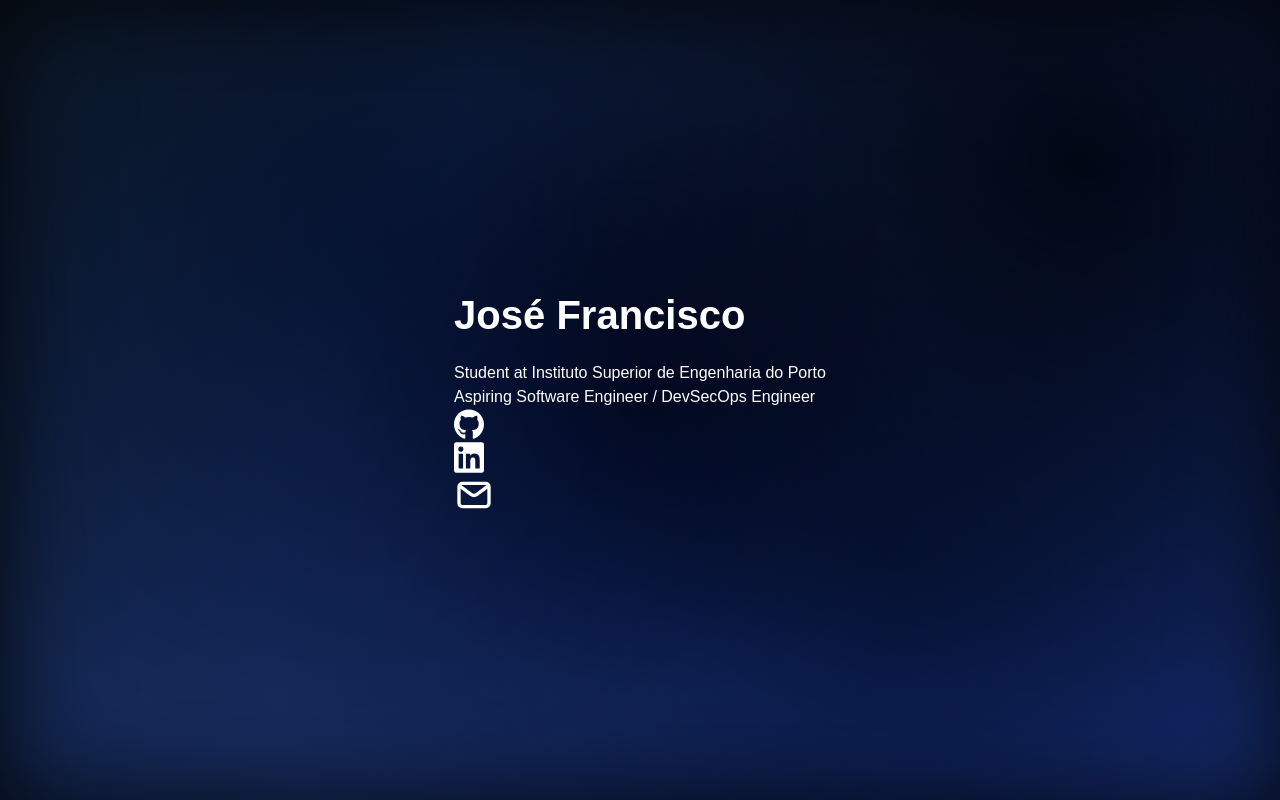
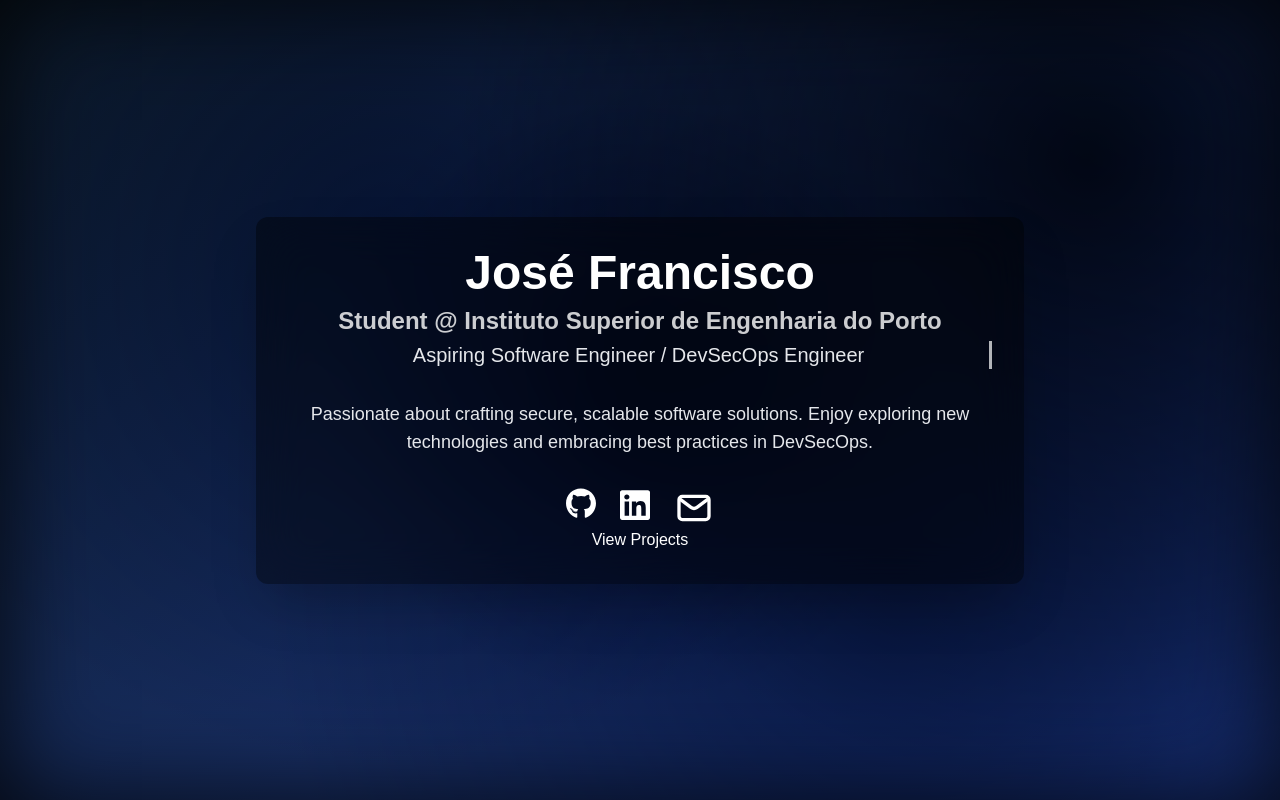
Before and after one commit to josefrancisco17/cv-website, a Next.js app: page / in a window 1280 px wide. Built offline with nearby package versions, Linux system fonts and the light colour scheme.

Commit message:
Adding animations and project overview

```diff
--- a/src/app/layout.js
+++ b/src/app/layout.js
@@ -8,7 +8,7 @@ export const metadata = {
 export default function RootLayout({ children }) {
     return (
         <html lang="en">
-      <body>
+        <body className="no-scrollbar">
         {children}
         </body>
         </html>
--- a/src/app/page.js
+++ b/src/app/page.js
@@ -1,40 +1,152 @@
+"use client";
+
+import { useState, useRef } from "react";
 import Image from "next/image";
+import { motion, AnimatePresence } from "framer-motion";
 
 export default function Home() {
+    const [showProjects, setShowProjects] = useState(false);
+    const containerRef = useRef(null);
+
+    const sampleProjects = [
+        { name: "NEETI Website", desc: "A website for the students of ISEP-LETI.", href: "https://neeti.josefranciso.tech/" },
+        { name: "Library Managing System", desc: "A Spring Boot API with microservices, using RabbitMQ as a message broker." , href: "https://github.com/josefrancisco17/SIDIS-LMS"},
+        { name: "Library Client App", desc: "A React Native mobile application that enables users to manage their books." , href: "https://github.com/josefrancisco17/DSSMV_ProjectReact_1220971"},
+    ];
+
+    const handleMouseMove = (e) => {
+        const container = containerRef.current;
+        if (!container) return;
+
+        const rect = container.getBoundingClientRect();
+        const x = e.clientX - rect.left;
+        const y = e.clientY - rect.top;
+
+        const midX = rect.width / 2;
+        const midY = rect.height / 2;
+
+        const maxRotation = 15;
+        const rotateY = ((x - midX) / midX) * maxRotation;
+        const rotateX = -((y - midY) / midY) * maxRotation;
+
+        container.style.transform = `perspective(1000px) rotateX(${rotateX}deg) rotateY(${rotateY}deg) scale(1.02)`;
+    };
+
+    const handleMouseLeave = () => {
+        const container = containerRef.current;
+        if (!container) return;
+        container.style.transform = "perspective(1000px) rotateX(0deg) rotateY(0deg) scale(1)";
+        container.style.transition = "transform 0.5s ease";
+    };
+
+    const handleMouseEnter = () => {
+        const container = containerRef.current;
+        if (!container) return;
+        container.style.transition = "transform 0.1s ease";
+    };
+
+    const toggleProjects = () => {
+        setShowProjects((prev) => !prev);
+    };
+
     return (
-        <div className="h-min-screen flex flex-col items-center justify-center gap-6">
-            <h1 className="text-5xl md:text-6xl font-extrabold">José Francisco</h1>
-            <h3 className="text-lg md:text-xl text-gray-300">Student at Instituto Superior de Engenharia do Porto</h3>
-            <p className="text-sm md:text-lg text-gray-400">Aspiring Software Engineer / DevSecOps Engineer</p>
-            <div className="flex flex-row gap-6 mt-4">
-                <a href="https://github.com/josefrancisco17" aria-label="Github" target="_blank" rel="noopener noreferrer">
+        <div
+            ref={containerRef}
+            className="glass-container relative"
+            onMouseMove={handleMouseMove}
+            onMouseLeave={handleMouseLeave}
+            onMouseEnter={handleMouseEnter}
+        >
+            <h1>José Francisco</h1>
+            <h2>Student @ Instituto Superior de Engenharia do Porto</h2>
+            <div className="tagline">
+                Aspiring Software Engineer / DevSecOps Engineer
+            </div>
+
+            <p>
+                Passionate about crafting secure, scalable software solutions.
+                Enjoy exploring new technologies and embracing best practices in DevSecOps.
+            </p>
+            <div className="links">
+                <a
+                    href="https://github.com/josefrancisco17"
+                    aria-label="Github"
+                    target="_blank"
+                    rel="noopener noreferrer"
+                >
                     <Image
                         src="/icons/github.svg"
                         alt="Github"
                         width={30}
                         height={30}
-                        className="icon transition-transform transform hover:scale-110"
+                        className="icon"
                     />
                 </a>
-                <a href="https://www.linkedin.com/in/josefrancisco17/" aria-label="LinkedIn" target="_blank" rel="noopener noreferrer">
+                <a
+                    href="https://www.linkedin.com/in/josefrancisco17/"
+                    aria-label="LinkedIn"
+                    target="_blank"
+                    rel="noopener noreferrer"
+                >
                     <Image
                         src="/icons/linkedin.svg"
                         alt="LinkedIn"
                         width={30}
                         height={30}
-                        className="icon transition-transform transform hover:scale-110"
+                        className="icon"
                     />
                 </a>
-                <a href="mailto:josefrancisco17@gmail.com" aria-label="Email">
+                <a
+                    href="mailto:josefrancisco17@gmail.com"
+                    aria-label="Email"
+                >
                     <Image
                         src="/icons/mail.svg"
                         alt="Email"
                         width={40}
                         height={40}
-                        className="icon transition-transform transform hover:scale-110"
+                        className="icon"
                     />
                 </a>
             </div>
+            <div className="mt-8">
+                <button
+                    onClick={toggleProjects}
+                    className="bg-indigo-600 text-white font-semibold py-2 px-4 rounded-md hover:bg-indigo-700 transition-colors"
+                >
+                    {showProjects ? "Hide Projects" : "View Projects"}
+                </button>
+            </div>
+
+            <AnimatePresence>
+                {showProjects && (
+                    <motion.div
+                        className="projects-container mt-8 space-y-4"
+                        initial={{ opacity: 0, height: 0 }}
+                        animate={{ opacity: 1, height: "auto" }}
+                        exit={{ opacity: 0, height: 0 }}
+                        transition={{ duration: 0.5, ease: "easeInOut" }}
+                    >
+                        {sampleProjects.map((proj, idx) => (
+                            <motion.div
+                                key={idx}
+                                className="bg-white/10 rounded-md p-4 shadow-md text-left"
+                                initial={{ opacity: 0, y: 20 }}
+                                animate={{ opacity: 1, y: 0 }}
+                                exit={{ opacity: 0, y: -20 }}
+                                transition={{ duration: 0.3, ease: "easeInOut" }}
+                            >
+                                <a className="text-lg font-bold text-white"
+                                   key={idx}
+                                   href={proj.href}
+                                   target="_blank"
+                                   rel="noopener noreferrer">{proj.name}</a>
+                                <p className="text-gray-300">{proj.desc}</p>
+                            </motion.div>
+                        ))}
+                    </motion.div>
+                )}
+            </AnimatePresence>
         </div>
     );
 }
--- a/src/app/styles/globals.css
+++ b/src/app/styles/globals.css
@@ -15,6 +15,7 @@
 }
 
 body {
+  @apply min-h-screen min-w-full flex items-center justify-center p-8;
   color: var(--foreground);
   background: var(--background);
   font-family: Arial, Helvetica, sans-serif;
@@ -26,68 +27,81 @@ body {
           linear-gradient(145deg, #0d1b2a, #1e3a8a);
   background-blend-mode: soft-light, multiply;
   box-shadow: inset 0 0 100px rgba(0, 0, 0, 0.85);
-  padding: 2rem;
-  display: flex;
-  flex-direction: column;
-  align-items: center;
-  justify-content: center;
-  min-height: 100vh;
+}
+
+.glass-container {
+  @apply max-w-3xl w-full mx-auto p-8 text-center
+  bg-black/40 backdrop-blur-xl rounded-xl shadow-2xl;
+  transform: perspective(1000px) rotateX(0deg) rotateY(0deg) scale(1);
+  transition: transform 0.1s ease;
+  will-change: transform;
+  position: relative;
+}
+
+.projects-container {
+  @apply mt-8 space-y-4 transition-opacity transition-transform duration-500 ease-in-out;
+}
+
+h1,
+h2,
+h3 {
+  @apply font-extrabold text-white;
+}
+h1 {
+  @apply text-4xl md:text-5xl mb-2;
+}
+h2 {
+  @apply text-xl md:text-2xl text-white/80 mb-1;
+}
+
+.tagline {
+  @apply inline-block mb-4 text-lg md:text-xl text-gray-200;
+  overflow: hidden;
+  white-space: nowrap;
+  border-right: 3px solid rgba(255,255,255,0.7);
+  width: 0;
+  animation: typing 3.5s steps(40, end) forwards, blink 0.75s step-end infinite;
+}
+
+@keyframes typing {
+  0%   { width: 0; }
+  100% { width: 100%; }
+}
+@keyframes blink {
+  50% { border-color: transparent; }
+}
+
+p {
+  @apply text-base md:text-lg leading-relaxed text-gray-200 mt-2;
 }
 
 .icon {
   filter: invert(1) brightness(1.2);
 }
 
-.container {
-  max-width: 900px;
-  margin: 0 auto;
-  padding: 2rem;
-  text-align: center;
-  color: #ffffff;
-  background: rgba(0, 0, 0, 0.4);
-  border-radius: 15px;
-  backdrop-filter: blur(10px);
-  box-shadow: 0 4px 30px rgba(0, 0, 0, 0.5);
+.links {
+  @apply flex justify-center space-x-6 mt-8;
+}
+.links a {
+  @apply text-white/80 text-2xl transition-transform duration-200;
+}
+.links a:hover {
+  @apply text-indigo-400;
+  animation: bounce 0.6s;
 }
 
-.profile {
-  text-align: center;
-  margin-bottom: 2rem;
+@keyframes bounce {
+  0%   { transform: translateY(0); }
+  30%  { transform: translateY(-6px); }
+  50%  { transform: translateY(0); }
+  70%  { transform: translateY(-3px); }
+  100% { transform: translateY(0); }
 }
 
-.profile img {
-  width: 120px;
-  height: 120px;
-  border-radius: 50%;
-  margin-bottom: 1rem;
-  border: 2px solid rgba(255, 255, 255, 0.8);
+.projects-container > div:hover {
+  @apply shadow-lg;
 }
 
-h1 {
-  font-size: 2.5rem;
-  font-weight: bold;
-  margin-bottom: 1rem;
+body.no-scrollbar {
+  overflow: hidden;
 }
-
-h2 {
-  font-size: 1.5rem;
-  margin-bottom: 0.5rem;
-  color: rgba(255, 255, 255, 0.8);
-}
-
-.links {
-  display: flex;
-  justify-content: center;
-  gap: 1rem;
-  margin-top: 1.5rem;
-}
-
-.links a {
-  color: rgba(255, 255, 255, 0.8);
-  font-size: 1.5rem;
-  transition: color 0.3s ease;
-}
-
-.links a:hover {
-  color: #1e90ff;
-}
```
Also changed, not shown: package.json (+8 -7 lines), 1 other file (tests, documents, lock files or other folders). Lines whose indentation alone changed are shown as unchanged.
